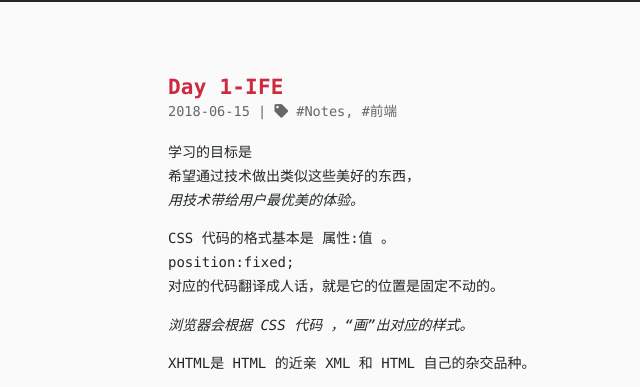
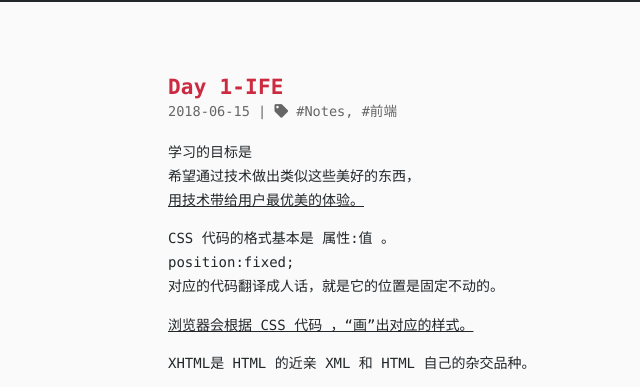
Before and after one commit to EverWeepin/everweepin.github.io, a plain HTML site: page 2018/06/15/Day1-IFE/index.html in a window 1280 px wide. Shown: the top 387 px of the page, 120-760 px from the left. Drawn offline with Linux system fonts and the light colour scheme; a web font is replaced by a local one.

Commit message:
Site updated: 2018-06-15 10:55:39

```diff
--- a/2018/06/15/Day1-IFE/index.html
+++ b/2018/06/15/Day1-IFE/index.html
@@ -14,7 +14,7 @@
 <meta property="og:site_name">
 <meta property="og:description" content="学习的目标是希望通过技术做出类似这些美好的东西，用技术带给用户最优美的体验。 CSS 代码的格式基本是 属性:值 。position:fixed;对应的代码翻译成人话，就是它的位置是固定不动的。 浏览器会根据 CSS 代码 ，“画”出对应的样式。 XHTML是 HTML 的近亲 XML 和 HTML 自己的杂交品种。 HTML定义内容，CSS规定样式，JS实现动态体验。html是名词，css是形容">
 <meta property="og:locale" content="default">
-<meta property="og:updated_time" content="2018-06-15T02:53:25.565Z">
+<meta property="og:updated_time" content="2018-06-15T02:55:32.008Z">
 <meta name="twitter:card" content="summary">
 <meta name="twitter:title" content="Day 1-IFE">
 <meta name="twitter:description" content="学习的目标是希望通过技术做出类似这些美好的东西，用技术带给用户最优美的体验。 CSS 代码的格式基本是 属性:值 。position:fixed;对应的代码翻译成人话，就是它的位置是固定不动的。 浏览器会根据 CSS 代码 ，“画”出对应的样式。 XHTML是 HTML 的近亲 XML 和 HTML 自己的杂交品种。 HTML定义内容，CSS规定样式，JS实现动态体验。html是名词，css是形容">
@@ -140,9 +140,9 @@
 
 
   <div class="content" itemprop="articleBody">
-    <p>学习的目标是<br>希望通过技术做出类似这些美好的东西，<br><em>用技术带给用户最优美的体验。</em></p>
+    <p>学习的目标是<br>希望通过技术做出类似这些美好的东西，<br><u>用技术带给用户最优美的体验。</u></p>
 <p>CSS 代码的格式基本是 属性:值 。<br>position:fixed;<br>对应的代码翻译成人话，就是它的位置是固定不动的。</p>
-<p><em>浏览器会根据 CSS 代码 ，“画”出对应的样式。</em></p>
+<p><u>浏览器会根据 CSS 代码 ，“画”出对应的样式。</u></p>
 <p>XHTML是 HTML 的近亲 XML 和 HTML 自己的杂交品种。</p>
 <p>HTML定义内容，CSS规定样式，JS实现动态体验。<br>html是名词，css是形容词，<br>javascript是动词。三个互相配合才是一句句子</p>
 <p>看了资料里给的链接，其中有几个能根据给定的可变的参数生成图像<br>让我十分受触动，只需要修改一些参数就能让结果看起来如此不同，<br>第一个artsy的网站真的把我惊艳到了，希望结束在这里的学习之后<br>我也能做出这样能让人眼前一亮的网页。<br>很干些百度能提供给我们这样的优质学习资源，</p>
--- a/search.xml
+++ b/search.xml
@@ -6,7 +6,7 @@
       <title>Day 1-IFE</title>
       <link href="/2018/06/15/Day1-IFE/"/>
       <url>/2018/06/15/Day1-IFE/</url>
-      <content type="html"><![CDATA[<p>学习的目标是<br>希望通过技术做出类似这些美好的东西，<br><em>用技术带给用户最优美的体验。</em></p><p>CSS 代码的格式基本是 属性:值 。<br>position:fixed;<br>对应的代码翻译成人话，就是它的位置是固定不动的。</p><p><em>浏览器会根据 CSS 代码 ，“画”出对应的样式。</em></p><p>XHTML是 HTML 的近亲 XML 和 HTML 自己的杂交品种。</p><p>HTML定义内容，CSS规定样式，JS实现动态体验。<br>html是名词，css是形容词，<br>javascript是动词。三个互相配合才是一句句子</p><p>看了资料里给的链接，其中有几个能根据给定的可变的参数生成图像<br>让我十分受触动，只需要修改一些参数就能让结果看起来如此不同，<br>第一个artsy的网站真的把我惊艳到了，希望结束在这里的学习之后<br>我也能做出这样能让人眼前一亮的网页。<br>很干些百度能提供给我们这样的优质学习资源，</p><p>未来的66天我一定能坚持下去，<br>到最后我一定能做出比artsy还要更好看的网站!</p>]]></content>
+      <content type="html"><![CDATA[<p>学习的目标是<br>希望通过技术做出类似这些美好的东西，<br><u>用技术带给用户最优美的体验。</u></p><p>CSS 代码的格式基本是 属性:值 。<br>position:fixed;<br>对应的代码翻译成人话，就是它的位置是固定不动的。</p><p><u>浏览器会根据 CSS 代码 ，“画”出对应的样式。</u></p><p>XHTML是 HTML 的近亲 XML 和 HTML 自己的杂交品种。</p><p>HTML定义内容，CSS规定样式，JS实现动态体验。<br>html是名词，css是形容词，<br>javascript是动词。三个互相配合才是一句句子</p><p>看了资料里给的链接，其中有几个能根据给定的可变的参数生成图像<br>让我十分受触动，只需要修改一些参数就能让结果看起来如此不同，<br>第一个artsy的网站真的把我惊艳到了，希望结束在这里的学习之后<br>我也能做出这样能让人眼前一亮的网页。<br>很干些百度能提供给我们这样的优质学习资源，</p><p>未来的66天我一定能坚持下去，<br>到最后我一定能做出比artsy还要更好看的网站!</p>]]></content>
 
 
         <tags>
```
